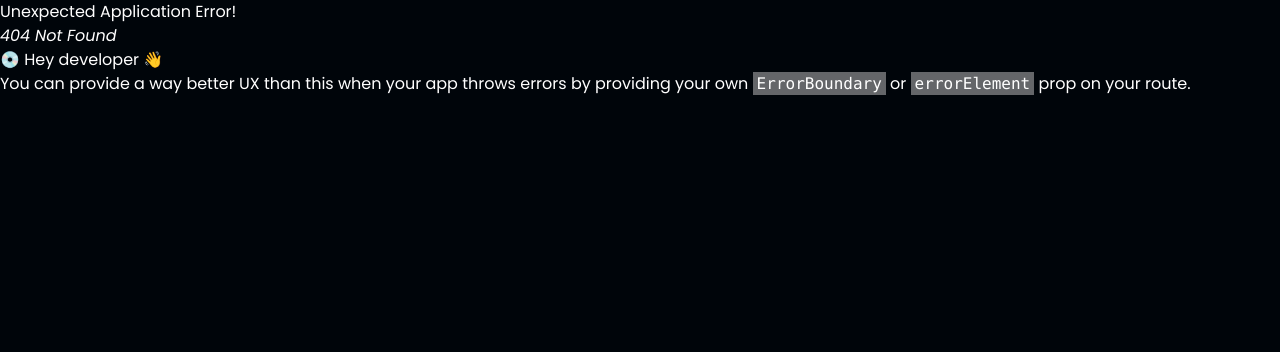
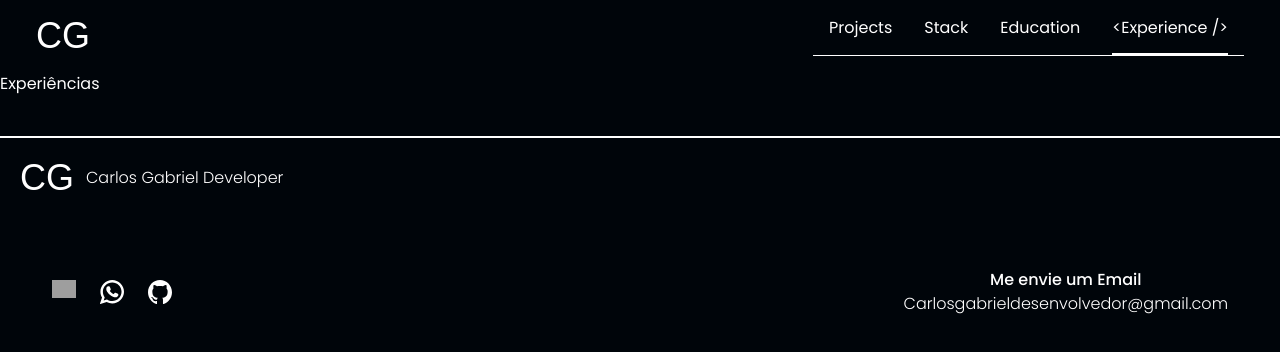
Before and after one commit to CarlosGabrielRocha/portfolio, a React (Vite) app: page /experience in a window 1280 px wide. Before the commit this address had no page. Shown: the top 352 px of the page. Built offline with nearby package versions, Linux system fonts and the light colour scheme; grey boxes are pictures that could not be loaded; a web font is replaced by a local one.

Commit message:
feat: add experience view

```diff
--- a/src/router.tsx
+++ b/src/router.tsx
@@ -3,6 +3,7 @@ import RootLayout from "./layouts/RootLayout";
 import Projects from "./views/Projects";
 import Stack from "./views/Stack";
 import Education from "./views/Education";
+import Experience from "./views/Experience";
 
 const router = createBrowserRouter([
   {
@@ -20,6 +21,10 @@ const router = createBrowserRouter([
       {
         path: 'education',
         element: <Education />
+      },
+      {
+        path: 'experience',
+        element: <Experience />
       }
     ]
   }
--- /dev/null
+++ b/src/views/Experience.tsx
@@ -0,0 +1,9 @@
+const Experience: React.FC = () => {
+  return (
+    <div>
+      <h1>Experiências</h1>
+    </div>
+  )
+}
+
+export default Experience
```
